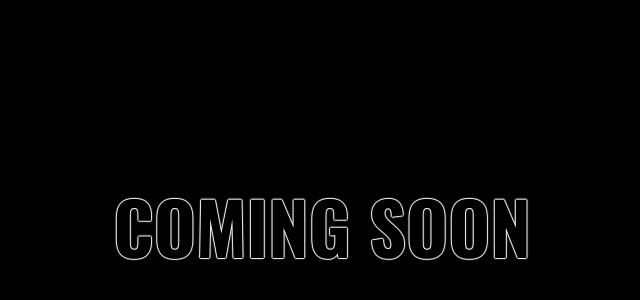
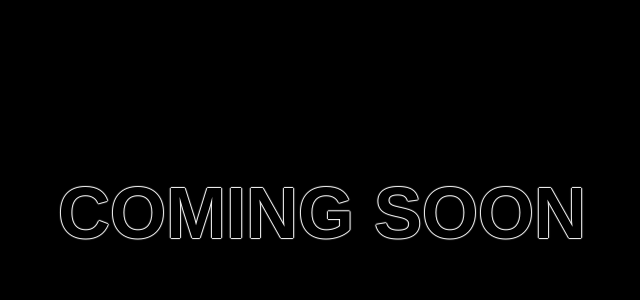
Before and after one commit to perpetuum7/Tapioca-front, a React (Vite) app: page / in a window 1280 px wide. Shown: the part 96-396 px from the top of the page, without its empty margins (318-958 px from the left). Built offline with nearby package versions, Linux system fonts and the light colour scheme.

Commit message:
feat: configure sass

```diff
--- a/package.json
+++ b/package.json
@@ -9,7 +9,8 @@
   },
   "dependencies": {
     "react": "^17.0.2",
-    "react-dom": "^17.0.2"
+    "react-dom": "^17.0.2",
+    "sass": "^1.49.9"
   },
   "devDependencies": {
     "@types/react": "^17.0.33",
--- a/src/base.css
+++ /dev/null
@@ -1,16 +0,0 @@
-html {
-  background-color: black;
-  color: white;
-  font-family: "Oswald", sans-serif;
-}
-
-.app {
-  padding-top: 200px;
-  text-align: center;
-  font-size: xxx-large;
-}
-
-.font-effect-outline {
-  text-shadow: 0 1px 1px #fff, 0 -1px 1px #fff, 1px 0 1px #fff, -1px 0 1px #fff;
-  color: #000;
-}
--- a/src/main.tsx
+++ b/src/main.tsx
@@ -1,7 +1,7 @@
 import React from "react";
 import ReactDOM from "react-dom";
 import App from "./components/App";
-import "./base.css";
+import "./styles/index.scss";
 
 ReactDOM.render(
   <React.StrictMode>
--- /dev/null
+++ b/src/styles/index.scss
@@ -0,0 +1,20 @@
+@import "variables";
+
+html {
+  background-color: $black;
+  color: $white;
+  font-family: "Archivo", sans-serif;
+  font-size: $text-md;
+}
+
+.app {
+  padding-top: 200px;
+  text-align: center;
+  font-size: xxx-large;
+}
+
+.font-effect-outline {
+  text-shadow: 0 1px 1px $white, 0 -1px 1px $white, 1px 0 1px $white,
+    -1px 0 1px $white;
+  color: $black;
+}
--- /dev/null
+++ b/src/styles/variables.scss
@@ -0,0 +1,21 @@
+// colors
+$black: #000;
+$white: #fff;
+$gray1: #6d6d6d;
+$gray2: #494747;
+$gray3: #2d2c2c;
+
+$green: #4befbc;
+$blue: #73ddda;
+
+$pink1: #fd9cfd;
+$pink2: #ef5da8;
+
+$purple: #5d5fef;
+
+$text-sm: 12px;
+$text-md: 16px;
+$text-xmd: 24px;
+$text-lg: 36px;
+$text-xl: 50px;
+$text-xxl: 64px;
```
Also changed, not shown: 1 other file (tests, documents, lock files or other folders).
